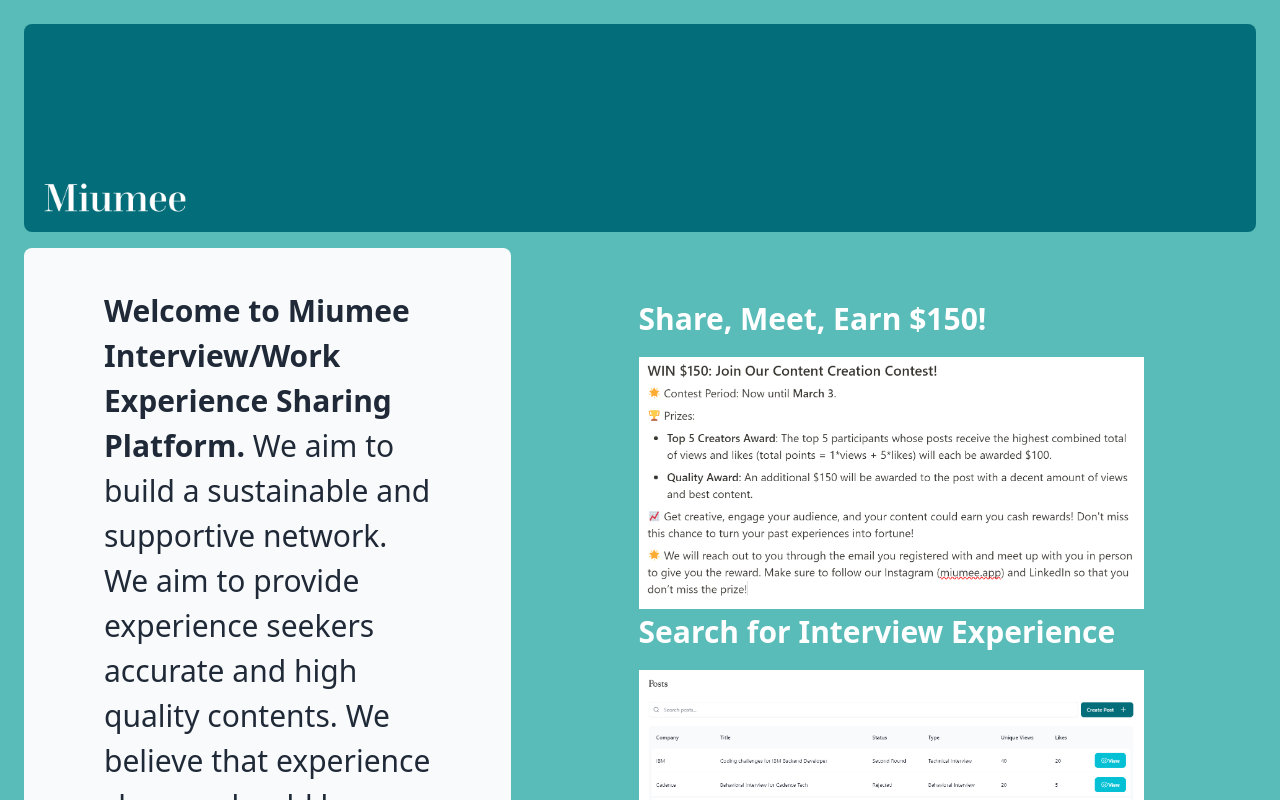
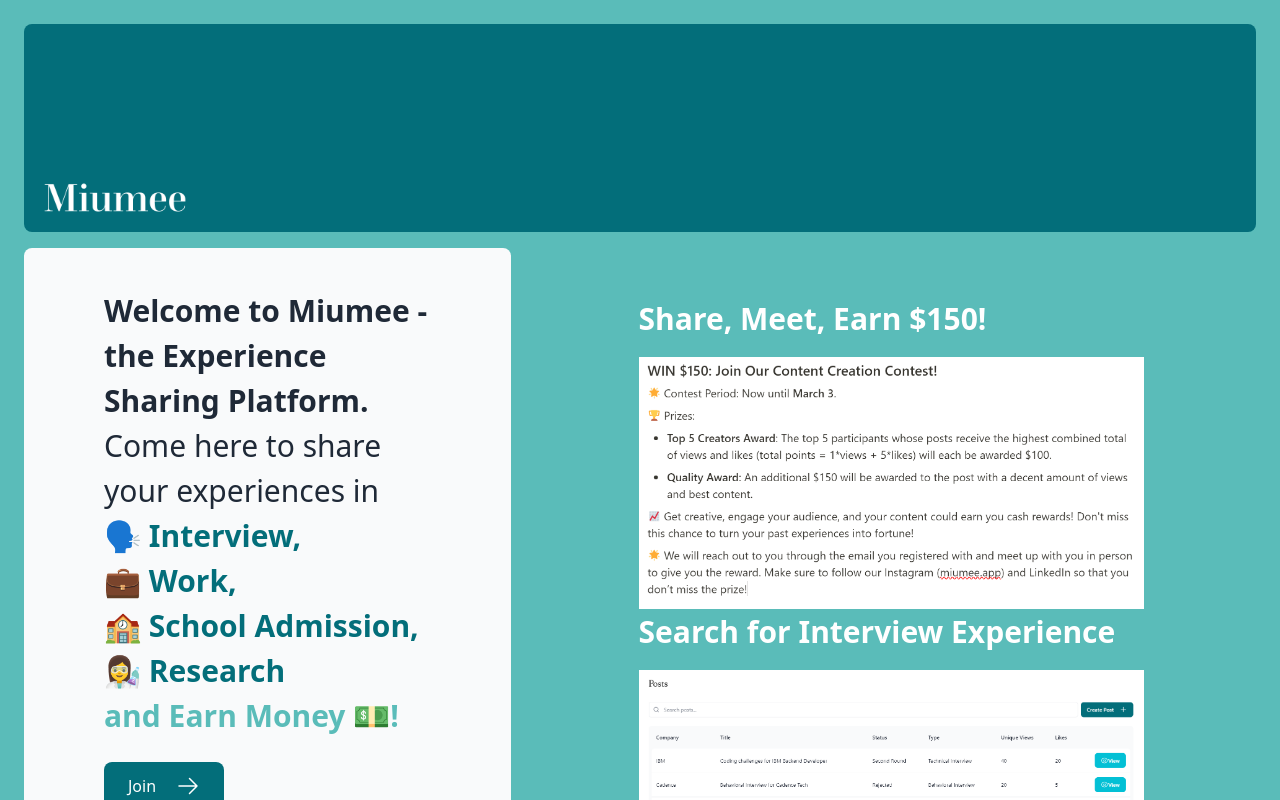
Before and after one commit to Lukehsu1999/interview-experience-sharing-platform, a Next.js app: page / in a window 1280 px wide. Shown: the top 800 px of the page. Built offline with nearby package versions, Linux system fonts and the light colour scheme.

Commit message:
redesign landing page

```diff
--- a/app/page.tsx
+++ b/app/page.tsx
@@ -13,10 +13,16 @@ export default function Page() {
       <div className="mt-4 flex grow flex-col gap-4 md:flex-row">
         <div className="flex flex-col justify-start gap-6 rounded-lg bg-gray-50 px-6 py-10 md:w-2/5 md:px-20">
           <p className={`text-xl text-gray-800 md:text-3xl md:leading-normal`}>
-            <strong>Welcome to Miumee Interview/Work Experience Sharing Platform.</strong>{' '}
-            We aim to build a sustainable and supportive network.
-            We aim to provide experience seekers accurate and high quality contents.
-            We believe that experience sharers should be rewarded for their contribution.
+            <strong>Welcome to Miumee - the Experience Sharing Platform.</strong>{' '}<br></br>
+            Come here to share your experiences in <br></br>
+            <span className='text-miumee-color-500 font-bold'>🗣️ Interview,</span><br></br>
+            <span className='text-miumee-color-500 font-bold'>💼 Work,</span><br></br>
+            <span className='text-miumee-color-500 font-bold'>🏫 School Admission,</span><br></br>
+            <span className='text-miumee-color-500 font-bold'>👩‍🔬 Research</span><br></br>
+            <span className='text-miumee-color-400 font-bold'>and Earn Money 💵!</span><br></br>
+            {/* We aim to build a sustainable and supportive network. <br></br>
+            Providing experience seekers accurate and high quality contents.<br></br> */}
+
           </p>
           <Link
             href="/login"
```
